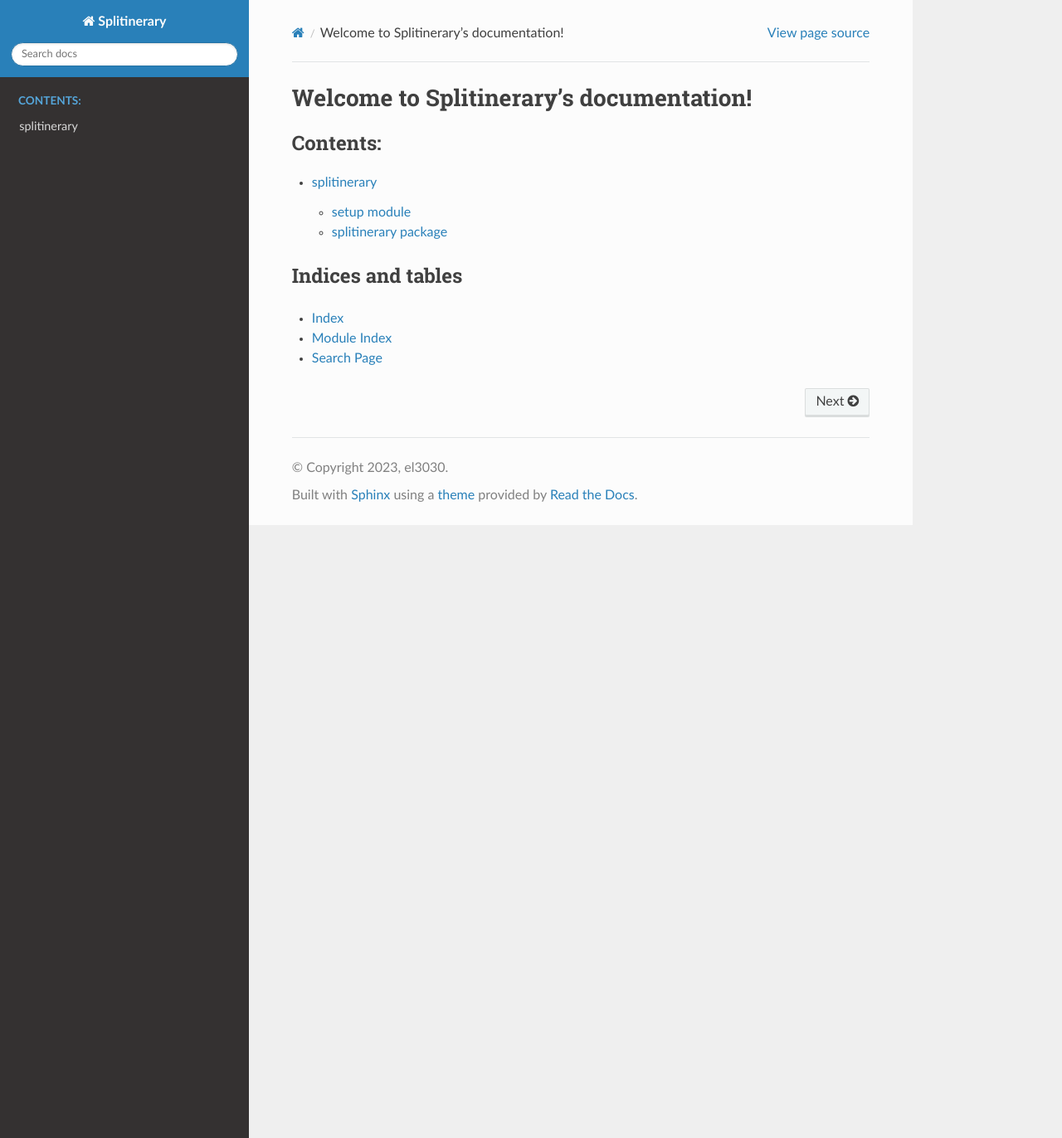
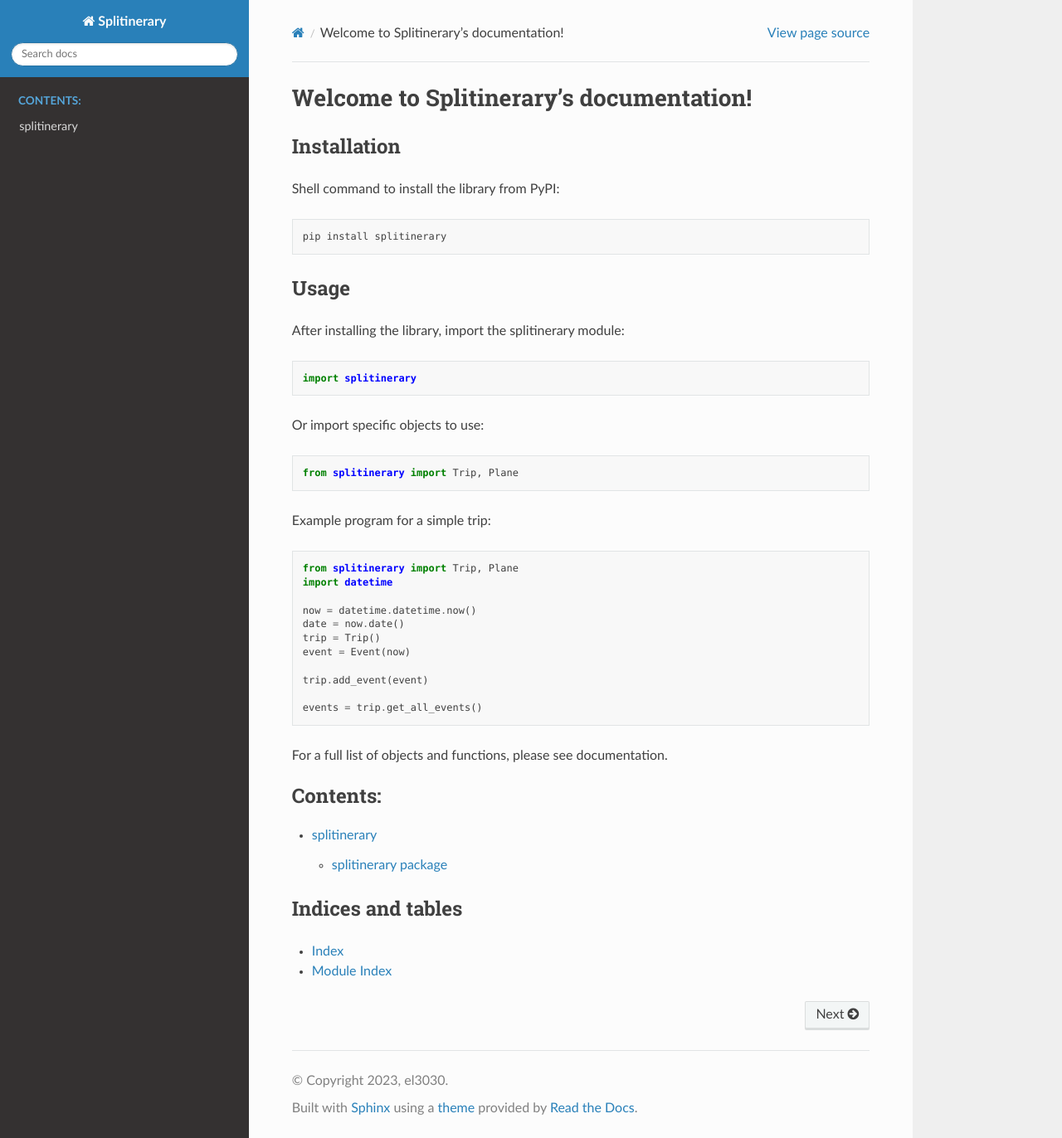
Before and after one commit to el3030/splitinerary, a Sphinx documentation site: the page built from docs/index.md, in a window 1280 px wide and 1372 px high. Shown: the whole window at 83% size. Built offline with Sphinx 7.4.7 and the Read the Docs theme 2.0.0, drawn with Linux system fonts in a browser that asks for light colours.

Commit message:
added installation and usage to index.md, removed unnecessary links

````diff
--- a/docs/index.md
+++ b/docs/index.md
@@ -1,4 +1,39 @@
 # Welcome to Splitinerary's documentation!
+
+## Installation
+
+Shell command to install the library from PyPI:
+```
+pip install splitinerary
+```
+
+## Usage
+
+After installing the library, import the splitinerary module:
+```
+import splitinerary
+```
+Or import specific objects to use:
+```
+from splitinerary import Trip, Plane
+```
+
+Example program for a simple trip:
+```
+from splitinerary import Trip, Plane
+import datetime
+
+now = datetime.datetime.now()
+date = now.date()
+trip = Trip()
+event = Event(now)
+
+trip.add_event(event)
+
+events = trip.get_all_events()
+```
+
+For a full list of objects and functions, please see documentation.
 
 ```eval_rst
 .. toctree::
@@ -11,6 +46,4 @@
 ```eval_rst
 * :ref:`genindex`
 * :ref:`modindex`
-* :ref:`search`
-
 ```
--- a/docs/modules.rst
+++ b/docs/modules.rst
@@ -4,5 +4,5 @@
 .. toctree::
    :maxdepth: 4
 
-   setup
+
    splitinerary
````
Also changed, not shown: docs/setup.rst (deleted, +0 -7 lines).
